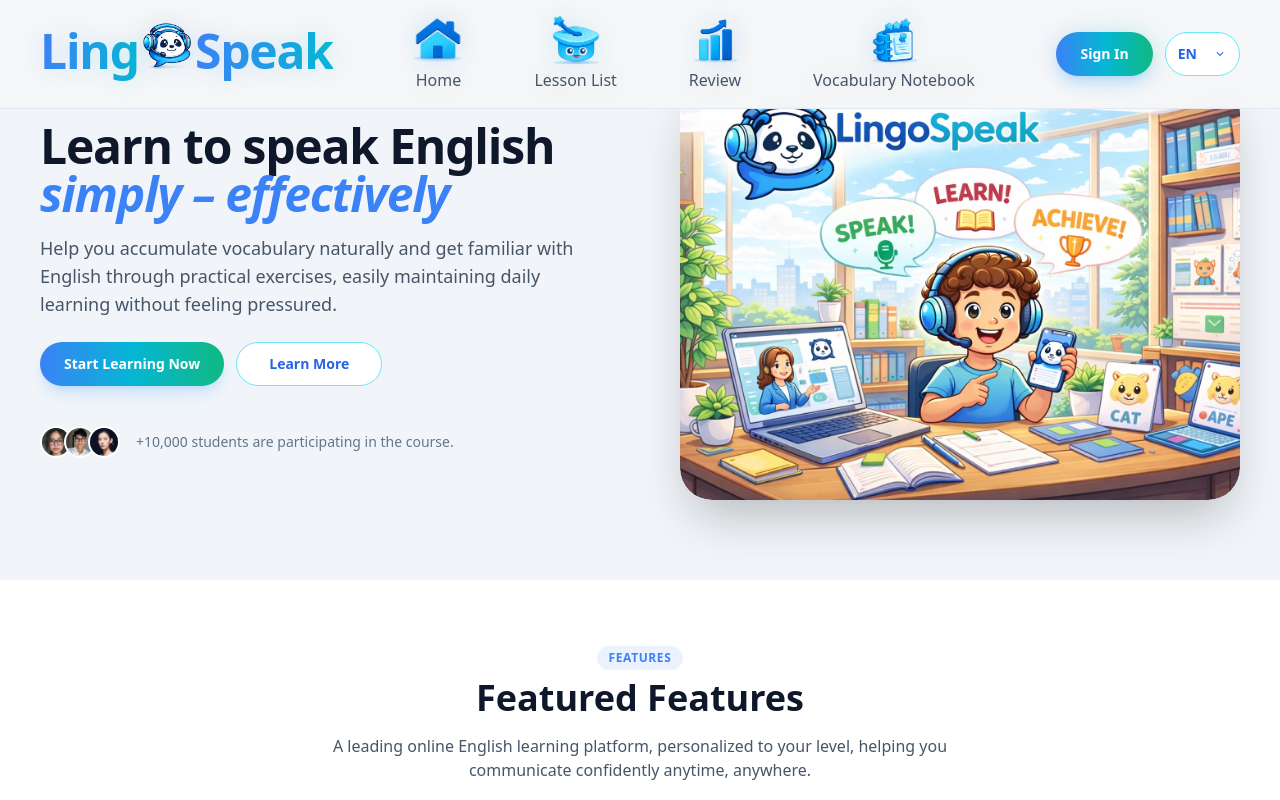
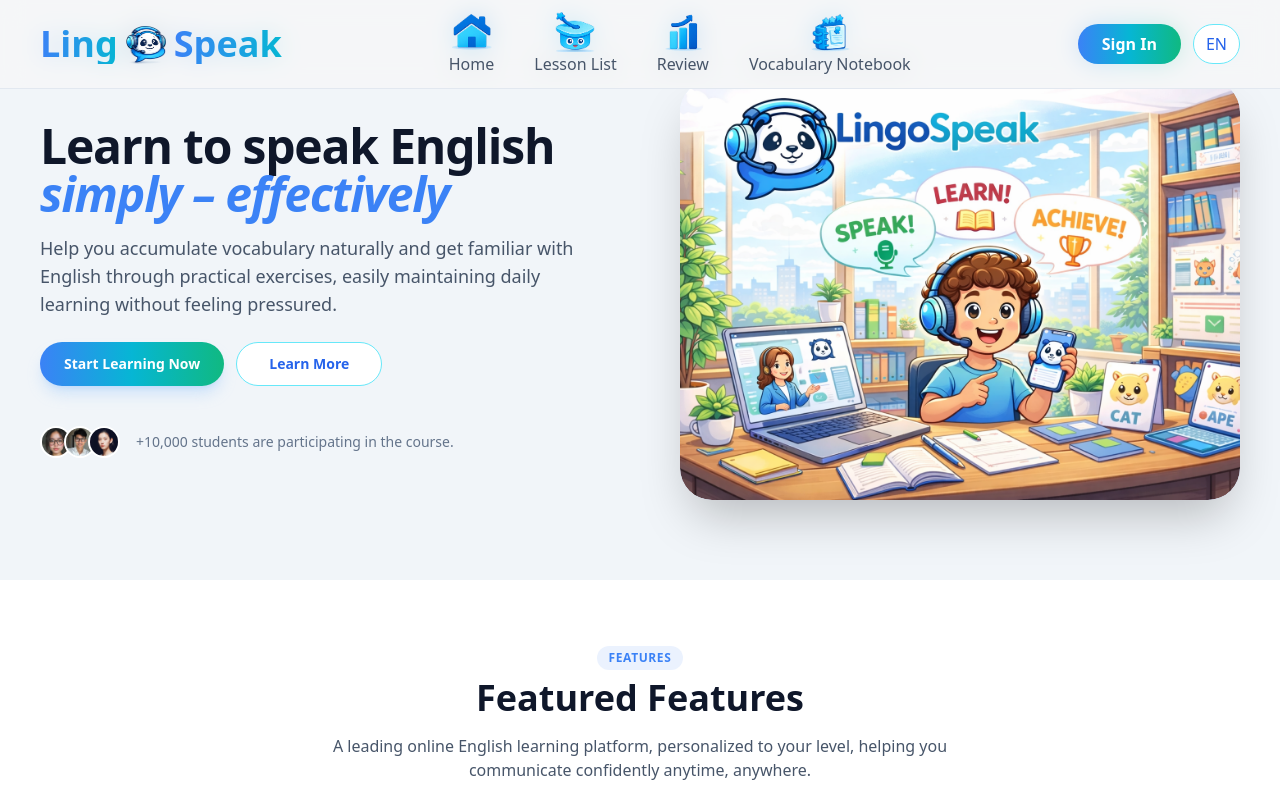
Before and after one commit to chaunhattang/LingoSpeak, a React (Vite) app in the folder my-react-app/: page / in a window 1280 px wide. Shown: the top 800 px of the page. Built offline with nearby package versions, Linux system fonts and the light colour scheme.

Commit message:
Update Navbar.tsx

```diff
--- a/my-react-app/src/components/layout/Navbar.tsx
+++ b/my-react-app/src/components/layout/Navbar.tsx
@@ -1,17 +1,20 @@
+import React, { useState, useEffect, useRef } from "react";
+import { Link } from "react-router-dom";
+import { useTranslation } from "react-i18next";
+import i18n from "../../i18n";
+
 import logo from "../../assets/images/logo.png";
-import React, { useState, useEffect, useRef } from "react";
-import { useTranslation } from "react-i18next";
-import { Link } from "react-router-dom";
 import home from "../../assets/images/home.png";
 import newWord from "../../assets/images/newWord.png";
 import review from "../../assets/images/review.png";
 import handlist from "../../assets/images/handlist.png";
-import i18n from "../../i18n";
 
 const Navbar: React.FC = () => {
   const { t } = useTranslation();
+
   const [isLanguageDropdownOpen, setIsLanguageDropdownOpen] = useState(false);
   const [isMobileMenuOpen, setIsMobileMenuOpen] = useState(false);
+
   const dropdownRef = useRef<HTMLDivElement>(null);
 
   useEffect(() => {
@@ -25,213 +28,126 @@
     };
 
     document.addEventListener("mousedown", handleClickOutside);
-    return () => {
-      document.removeEventListener("mousedown", handleClickOutside);
-    };
+    return () => document.removeEventListener("mousedown", handleClickOutside);
   }, []);
 
-  // Close mobile menu when clicking navigation links
-  const handleMobileLinkClick = () => {
-    setIsMobileMenuOpen(false);
-  };
-
   return (
-    <header className=" fixed top-0 z-50 w-full border-b border-slate-200  bg-background-light/80  backdrop-blur-md ">
-      <div className="flex w-full justify-center">
+    <header className="fixed top-0 w-full z-50 border-b border-slate-200 bg-background-light/80 backdrop-blur-md">
+      <div className="flex justify-center w-full">
         <div className="flex w-full max-w-[1280px] items-center justify-between px-6 py-3 lg:px-10">
           {/* Logo */}
-          <div className="flex items-center gap-3">
-            {/* <div className="w-10 h-10 bg-white text-primary rounded-lg flex items-center justify-center shadow-sm">
-              <img
-                src={logo}
-                alt="Lingo Speak Logo"
-                className="w-full h-full object-contain rounded-full"
-              />
-            </div> */}
-            <h2
-              className="flex items-baseline gap-1 font-bold tracking-tight
-             text-3xl sm:text-4xl lg:text-5xl leading-normal
-             overflow-visible pb-1"
+          <Link to="/" className="flex items-center gap-2">
+            <span className="text-3xl sm:text-4xl font-bold bg-gradient-to-r from-blue-500 to-cyan-500 bg-clip-text text-transparent">
+              Ling
+            </span>
+
+            <img src={logo} alt="logo" className="h-10 w-10" />
+
+            <span className="text-3xl sm:text-4xl font-bold bg-gradient-to-r from-blue-500 to-cyan-500 bg-clip-text text-transparent">
+              Speak
+            </span>
+          </Link>
+
+          {/* Desktop Menu */}
+          <nav className="hidden md:flex items-center gap-10">
+            <Link
+              to="/"
+              className="flex flex-col items-center text-slate-600 hover:text-[#115E59]"
             >
-              <span className="inline-block pb-[0.17em] bg-gradient-to-r from-blue-500 to-cyan-500 bg-clip-text text-transparent">
-                Ling
-              </span>
-
-              <img src={logo} alt="logo" className="h-12 w-12 inline-block" />
-
-              <span className="inline-block pb-[0.17em] bg-gradient-to-r from-blue-500 to-cyan-500 bg-clip-text text-transparent">
-                Speak
-              </span>
-            </h2>
-          </div>
-
-          {/* Desktop Nav */}
-          <nav className="hidden items-center justify-between gap-10 md:flex px-10">
-            <Link
-              className="px-4 py-1 rounded-lg flex flex-col items-center gap-1 flex-lg font-medium text-slate-600 hover:bg-[#CADAD9] hover:text-[#115E59]"
-              to="/"
-            >
-              <img src={home} alt="Home" className="h-12 w-12" />
+              <img src={home} alt="home" className="h-10 w-10" />
               {t("navbar.home")}
             </Link>
+
             <Link
-              className="px-4 py-1 rounded-lg flex flex-col items-center gap-1 flex-lg font-medium text-slate-600 hover:bg-[#CADAD9] hover:text-[#115E59]"
               to="/lesson"
+              className="flex flex-col items-center text-slate-600 hover:text-[#115E59]"
             >
-              <img src={newWord} alt="newWord" className="h-12 w-12" />
+              <img src={newWord} alt="lesson" className="h-10 w-10" />
               {t("navbar.lessons")}
             </Link>
-            <a
-              className="px-4 py-1 rounded-lg flex flex-col items-center gap-1 flex-lg font-medium text-slate-600 hover:bg-[#CADAD9] hover:text-[#115E59]"
-              href="#"
-            >
-              <img src={review} alt="review" className="h-12 w-12" />
+
+            <div className="flex flex-col items-center text-slate-600">
+              <img src={review} alt="review" className="h-10 w-10" />
               {t("navbar.review")}
-            </a>
-            <a
-              className="px-4 py-1 rounded-lg flex flex-col items-center gap-1 flex-lg font-medium text-slate-600 hover:bg-[#CADAD9] hover:text-[#115E59]"
-              href="#"
-            >
-              <img src={handlist} alt="handlist" className="h-12 w-12" />
+            </div>
+
+            <div className="flex flex-col items-center text-slate-600">
+              <img src={handlist} alt="vocabulary" className="h-10 w-10" />
               {t("navbar.vocabulary")}
-            </a>
+            </div>
           </nav>
 
-          {/* Actions */}
+          {/* Right actions */}
           <div className="flex items-center gap-3">
-            {/* Language Switcher Dropdown */}
-
+            {/* Sign in */}
             <Link to="/login">
-              <button
-                className="hidden md:block h-11 px-6 rounded-xl text-white text-sm font-semibold
-                bg-gradient-to-r from-blue-500 via-cyan-500 to-emerald-500
-                shadow-lg shadow-blue-300/40 hover:scale-[1.03] transition"
-              >
+              <button className="hidden md:block h-10 px-6 rounded-xl text-white font-semibold bg-gradient-to-r from-blue-500 via-cyan-500 to-emerald-500 hover:scale-105 transition">
                 {t("navbar.signIn")}
               </button>
             </Link>
-            <div className="md:relative" ref={dropdownRef}>
+
+            {/* Language switcher */}
+            <div className="relative" ref={dropdownRef}>
               <button
                 onClick={() =>
                   setIsLanguageDropdownOpen(!isLanguageDropdownOpen)
                 }
-                className="flex items-center border gap-4 h-11 px-3 py-2 rounded-xl  text-sm text-blue-600 bg-white font-medium border-cyan-300 hover:bg-blue-50 transition"
+                className="flex items-center gap-2 border h-10 px-3 rounded-xl text-blue-600 bg-white border-cyan-300 hover:bg-blue-50"
               >
-                <span className="font-semibold">
-                  {i18n.language === "en" ? "EN" : "VN"}
-                </span>
-                <span className="material-symbols-outlined text-sm">
-                  {isLanguageDropdownOpen ? "expand_less" : "expand_more"}
-                </span>
+                {i18n.language === "en" ? "EN" : "VN"}
               </button>
 
-              {/* Dropdown Menu */}
               {isLanguageDropdownOpen && (
-                <div className="absolute right-0 mt-2 w-20 bg-white rounded-lg shadow-lg border border-gray-200 z-50">
+                <div className="absolute right-0 mt-2 w-20 bg-white rounded-lg shadow-lg border">
                   <button
                     onClick={() => {
                       i18n.changeLanguage("en");
                       setIsLanguageDropdownOpen(false);
                     }}
-                    className={`w-full px-4 py-2 text-left text-sm hover:bg-gray-50 first:rounded-t-lg ${i18n.language === "en" ? "bg-blue-50 text-blue-600 font-medium" : "text-gray-700"}`}
+                    className="w-full px-3 py-2 text-left hover:bg-gray-100"
                   >
                     EN
                   </button>
+
                   <button
                     onClick={() => {
                       i18n.changeLanguage("vn");
                       setIsLanguageDropdownOpen(false);
                     }}
-                    className={`w-full px-4 py-2 text-left text-sm hover:bg-gray-50 last:rounded-b-lg ${i18n.language === "vn" ? "bg-blue-50 text-blue-600 font-medium" : "text-gray-700"}`}
+                    className="w-full px-3 py-2 text-left hover:bg-gray-100"
                   >
                     VN
                   </button>
                 </div>
               )}
             </div>
+
+            {/* Mobile menu button */}
             <button
               onClick={() => setIsMobileMenuOpen(!isMobileMenuOpen)}
-              className="flex md:hidden size-10 items-center justify-center rounded-full hover:bg-slate-100"
+              className="md:hidden p-2 rounded hover:bg-gray-100"
             >
-              <span className="material-symbols-outlined">
-                {isMobileMenuOpen ? "close" : "menu"}
-              </span>
+              ☰
             </button>
           </div>
         </div>
       </div>
 
-      {/* Mobile Menu */}
+      {/* Mobile menu */}
       {isMobileMenuOpen && (
-        <div className="md:hidden bg-white border-t border-slate-200 shadow-lg">
-          <div className="px-6 py-4 space-y-4">
-            {/* Mobile Navigation Links */}
-            <nav className="space-y-2">
-              <a
-                href="#"
-                className="flex items-center gap-3 px-4 py-3 rounded-lg text-slate-600 hover:bg-slate-50 hover:text-slate-900 transition-colors"
-                onClick={handleMobileLinkClick}
-              >
-                <img src={home} alt="Home" className="h-6 w-6" />
-                <span className="font-medium">{t("navbar.home")}</span>
-              </a>
-              <a
-                href="#"
-                className="flex items-center gap-3 px-4 py-3 rounded-lg text-slate-600 hover:bg-slate-50 hover:text-slate-900 transition-colors"
-                onClick={handleMobileLinkClick}
-              >
-                <img src={newWord} alt="Lessons" className="h-6 w-6" />
-                <span className="font-medium">{t("navbar.lessons")}</span>
-              </a>
-              <a
-                href="#"
-                className="flex items-center gap-3 px-4 py-3 rounded-lg text-slate-600 hover:bg-slate-50 hover:text-slate-900 transition-colors"
-                onClick={handleMobileLinkClick}
-              >
-                <img src={review} alt="Review" className="h-6 w-6" />
-                <span className="font-medium">{t("navbar.review")}</span>
-              </a>
-              <a
-                href="#"
-                className="flex items-center gap-3 px-4 py-3 rounded-lg text-slate-600 hover:bg-slate-50 hover:text-slate-900 transition-colors"
-                onClick={handleMobileLinkClick}
-              >
-                <img src={handlist} alt="Vocabulary" className="h-6 w-6" />
-                <span className="font-medium">{t("navbar.vocabulary")}</span>
-              </a>
-            </nav>
+        <div className="md:hidden bg-white border-t border-slate-200">
+          <div className="flex flex-col p-4 gap-4">
+            <Link to="/" onClick={() => setIsMobileMenuOpen(false)}>
+              {t("navbar.home")}
+            </Link>
 
-            {/* Mobile Language Switcher */}
-            <div className="border-t border-slate-200 pt-4">
-              <div className="flex items-center justify-between">
-                <span className="text-sm font-medium text-slate-600">
-                  Language
-                </span>
-                <div className="flex gap-2">
-                  <button
-                    onClick={() => i18n.changeLanguage("en")}
-                    className={`px-3 py-1 rounded text-sm font-medium transition ${i18n.language === "en" ? "bg-blue-500 text-white" : "bg-gray-200 text-gray-700 hover:bg-gray-300"}`}
-                  >
-                    EN
-                  </button>
-                  <button
-                    onClick={() => i18n.changeLanguage("vn")}
-                    className={`px-3 py-1 rounded text-sm font-medium transition ${i18n.language === "vn" ? "bg-blue-500 text-white" : "bg-gray-200 text-gray-700 hover:bg-gray-300"}`}
-                  >
-                    VN
-                  </button>
-                </div>
-              </div>
-            </div>
+            <Link to="/lesson" onClick={() => setIsMobileMenuOpen(false)}>
+              {t("navbar.lessons")}
+            </Link>
 
-            {/* Mobile Auth Buttons */}
-            <div className="border-t border-slate-200 pt-4">
-              <Link to="/login" onClick={() => setIsMobileMenuOpen(false)}>
-                <button className="w-full h-11 rounded-xl text-white text-sm font-semibold bg-gradient-to-r from-blue-500 via-cyan-500 to-emerald-500 shadow-lg shadow-blue-300/40 hover:scale-[1.02] transition">
-                  {t("navbar.signIn")}
-                </button>
-              </Link>
-            </div>
+            <Link to="/login" onClick={() => setIsMobileMenuOpen(false)}>
+              {t("navbar.signIn")}
+            </Link>
           </div>
         </div>
       )}
```
